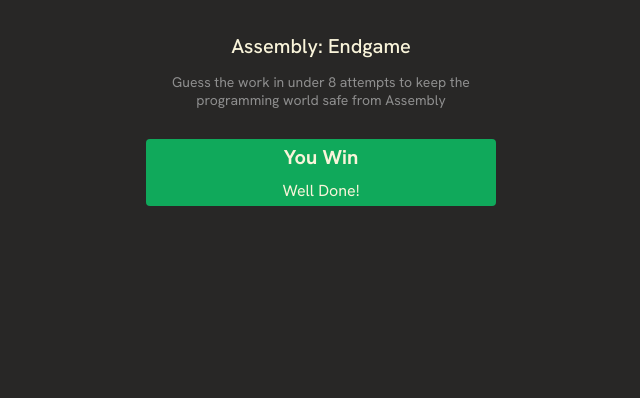
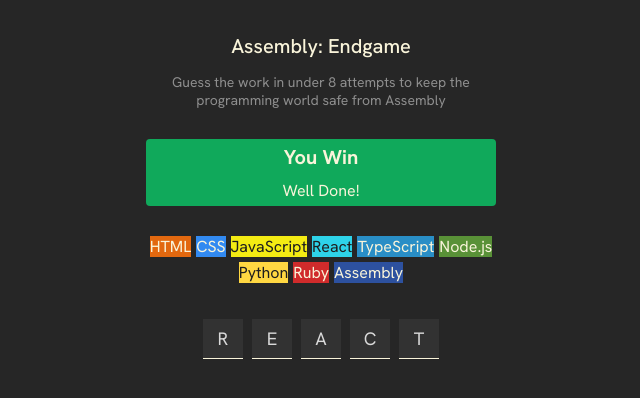
Before and after one commit to AyushShukla09/assembly-endgame, a React (Vite) app: page / in a window 1280 px wide. Shown: the top 398 px of the page, without its empty margins (319-959 px from the left). Built offline with nearby package versions, Linux system fonts and the light colour scheme.

Commit message:
Added languages and blank box

```diff
--- a/index.css
+++ b/index.css
@@ -4,8 +4,8 @@
 
 body {
     margin: 0;
-    font-family: "Hanken Grotesk",Arial, sans-serif;
-    background-color: #282726;
+    font-family: "Hanken Grotesk", Arial, sans-serif;
+    background-color: #262626;
     color: #D9D9D9;
     padding: 20px;
     height: 100vh;
@@ -36,13 +36,45 @@ section.game-status {
     align-items: center;
     color: #F9F4DA;
     border-radius: 4px;
-    margin-block: 30px
+    margin-block: 30px;
 }
 
 section.game-status > p {
     margin: 5px;
 }
+
 section.game-status > h2 {
     font-size: 1.25rem;
     margin: 5px
 }
+
+section.language-chips {
+    display: flex;
+    flex-wrap: wrap;
+    gap: 5px;
+    justify-content: center;
+    max-width: 350px;
+    margin-bottom: 36px;
+}
+
+span.chip {
+    border-radius: 3px;
+    padding: 4.5px;
+}
+
+section.word{
+    display: flex;
+    justify-content: center;
+    gap: 9px;
+}
+
+section.word > span {
+    height: 40px;
+    width: 40px;
+    background-color: #323232;
+    display: flex;
+    justify-content: center;
+    align-items: center;
+    font-size: 1.125rem;
+    border-bottom: 1px solid #F9F4DA;
+}
--- a/src/App.jsx
+++ b/src/App.jsx
@@ -1,14 +1,46 @@
-import React from "react"
+import React from "react";
+import { languages } from "./languages";
 
-export default function Hangmanh(){
+export default function Hangman() {
+
+    const [currentWord, setCurrentWord] = React.useState("React")
+
+  const languageElements = languages.map((ele) => {
+    const style = {
+      background: ele.backgroundColor,
+      color: ele.color,
+    };
     return (
-        <header>
-            <h1>Assembly: Endgame</h1>
-            <p>Guess the work in under 8 attempts to keep the programming world safe from Assembly</p>
-            <section className="game-status">
-                <h2>You Win</h2>
-                <p>Well Done!</p>
-            </section>
-        </header>
+      <span
+        className="chips"
+        style={style}
+        key={ele.name}>
+        {ele.name}
+      </span>
+    );
+  });
+  const letters = currentWord.split('').map((ele,index)=>{
+    return (
+        <span key={index}>{ele.toUpperCase()}</span>
     )
+  })
+  return (
+    <main>
+      <header>
+        <h1>Assembly: Endgame</h1>
+        <p>
+          Guess the work in under 8 attempts to keep the programming world safe
+          from Assembly
+        </p>
+      </header>
+      <section className="game-status">
+        <h2>You Win</h2>
+        <p>Well Done!</p>
+      </section>
+      <section className="language-chips">{languageElements}</section>
+      <section className="word">
+        {letters}
+      </section>
+    </main>
+  );
 }
--- /dev/null
+++ b/src/languages.js
@@ -0,0 +1,47 @@
+export const languages = [
+    {
+        name: "HTML",
+        backgroundColor: "#E2680F",
+        color: "#F9F4DA",
+    },
+    {
+        name: "CSS",
+        backgroundColor: "#328AF1",
+        color: "#F9F4DA",
+    },
+    {
+        name: "JavaScript",
+        backgroundColor: "#F4EB13",
+        color: "#1E1E1E",
+    },
+    {
+        name: "React",
+        backgroundColor: "#2ED3E9",
+        color: "#1E1E1E",
+    },
+    {
+        name: "TypeScript",
+        backgroundColor: "#298EC6",
+        color: "#F9F4DA",
+    },
+    {
+        name: "Node.js",
+        backgroundColor: "#599137",
+        color: "#F9F4DA",
+    },
+    {
+        name: "Python",
+        backgroundColor: "#FFD742",
+        color: "#1E1E1E",
+    },
+    {
+        name: "Ruby",
+        backgroundColor: "#D02B2B",
+        color: "#F9F4DA",
+    },
+    {
+        name: "Assembly",
+        backgroundColor: "#2D519F",
+        color: "#F9F4DA",
+    },
+]
```
Also changed, not shown: 1 other file (tests, documents, lock files or other folders).
